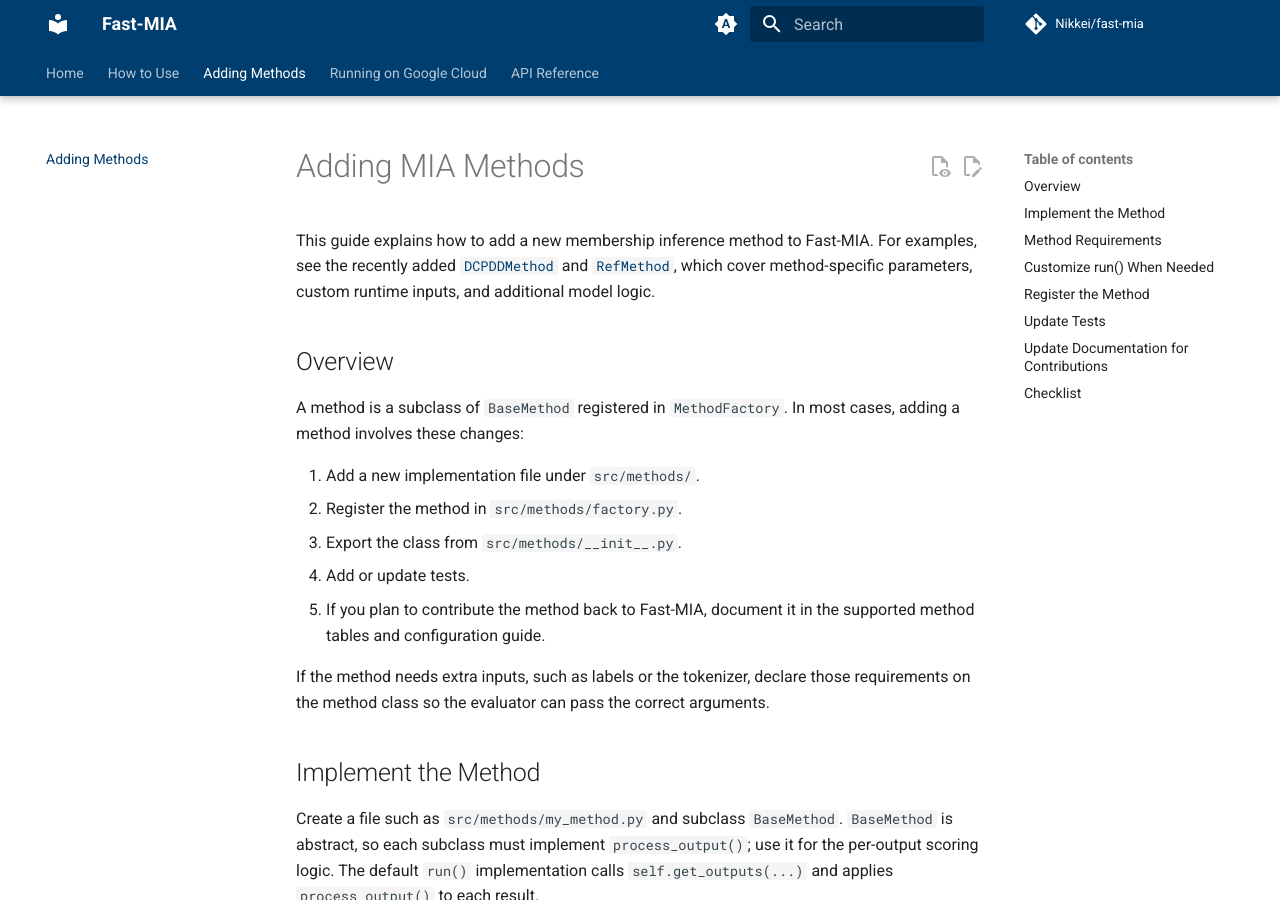
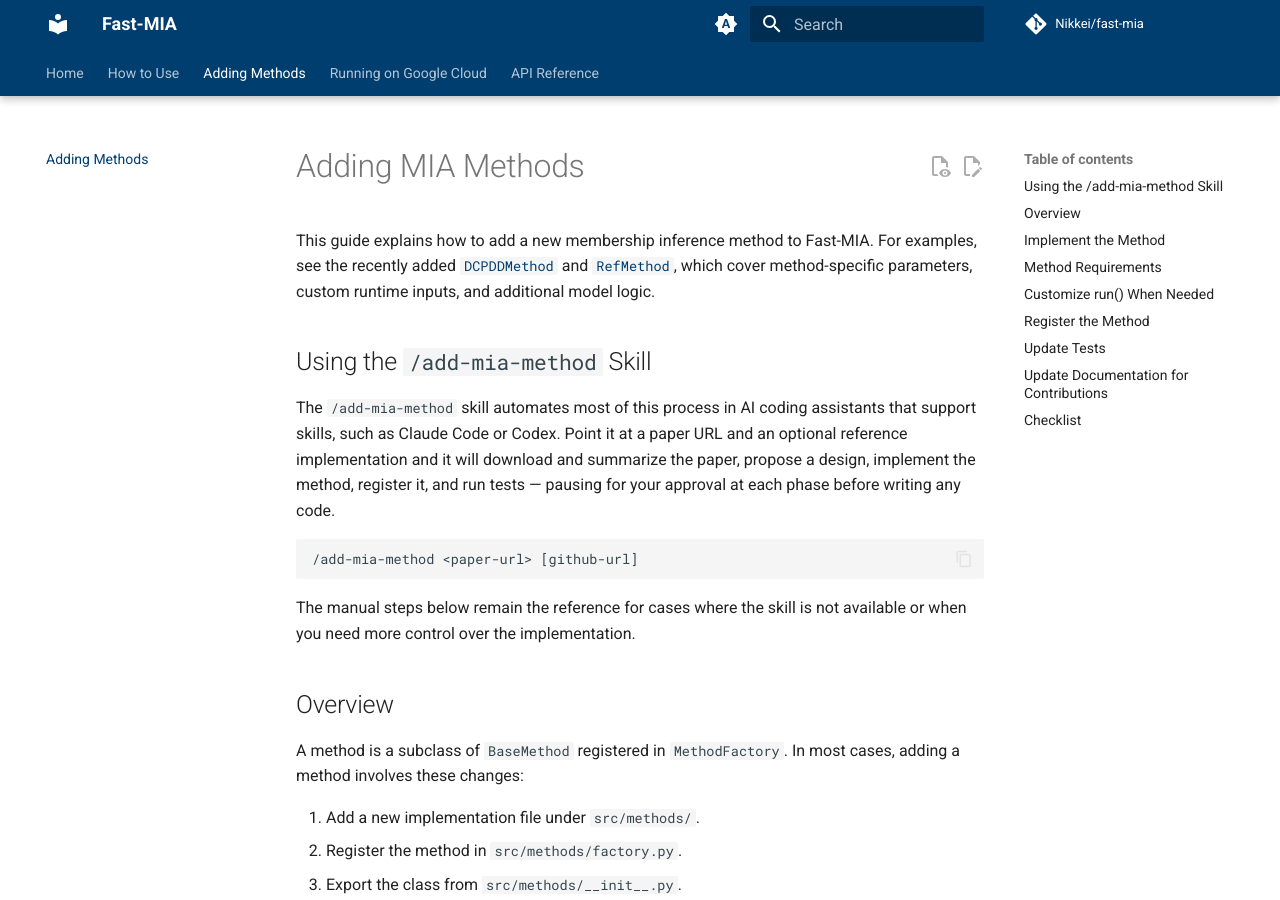
Before and after one commit to Nikkei/fast-mia, an MkDocs documentation site: the page built from docs/docs/adding-methods.md, in a window 1280 px wide and 900 px high. Built offline with MkDocs 1.6.1 and Material for MkDocs 9.7.7, drawn with Linux system fonts in a browser that asks for light colours; comment, search, counter and statistics services are not loaded.

Commit message:
update:docs

````diff
--- a/docs/docs/adding-methods.md
+++ b/docs/docs/adding-methods.md
@@ -5,6 +5,21 @@ For examples, see the recently added
 [`DCPDDMethod`](https://github.com/Nikkei/fast-mia/pull/19) and
 [`RefMethod`](https://github.com/Nikkei/fast-mia/pull/43), which cover
 method-specific parameters, custom runtime inputs, and additional model logic.
+
+## Using the `/add-mia-method` Skill
+
+The `/add-mia-method` skill automates most of this process in AI coding
+assistants that support skills, such as Claude Code or Codex. Point it at a
+paper URL and an optional reference implementation and it will download and
+summarize the paper, propose a design, implement the method, register it, and
+run tests — pausing for your approval at each phase before writing any code.
+
+```
+/add-mia-method <paper-url> [github-url]
+```
+
+The manual steps below remain the reference for cases where the skill is not
+available or when you need more control over the implementation.
 
 ## Overview
 
````
Also changed, not shown: AGENTS.md (+9 -0 lines), README.md.
